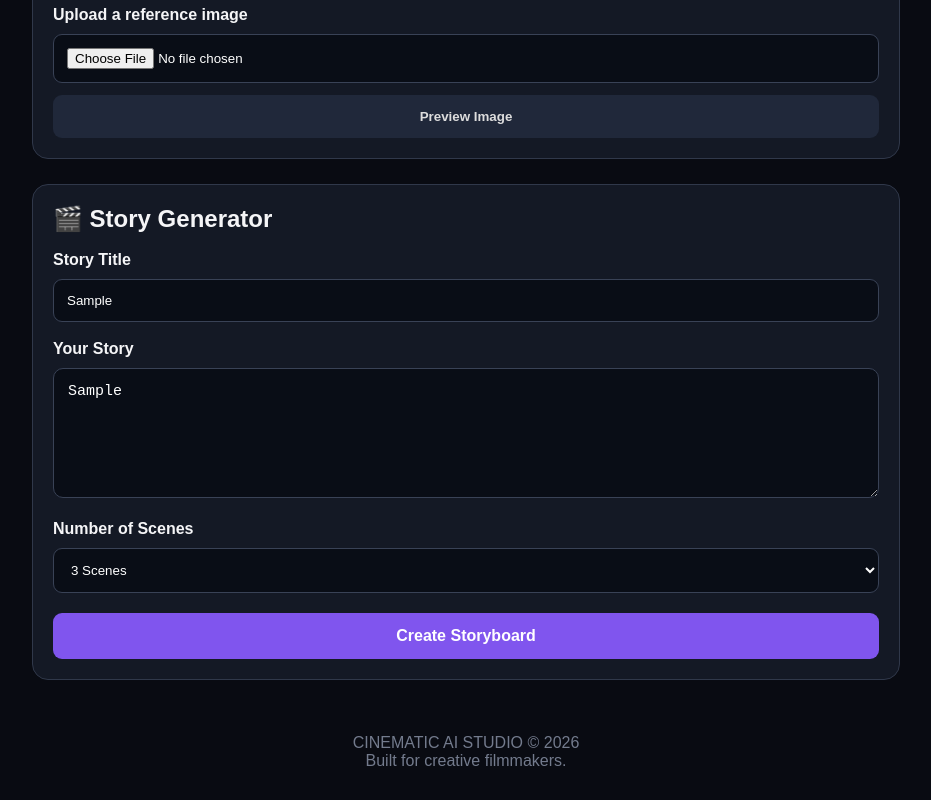
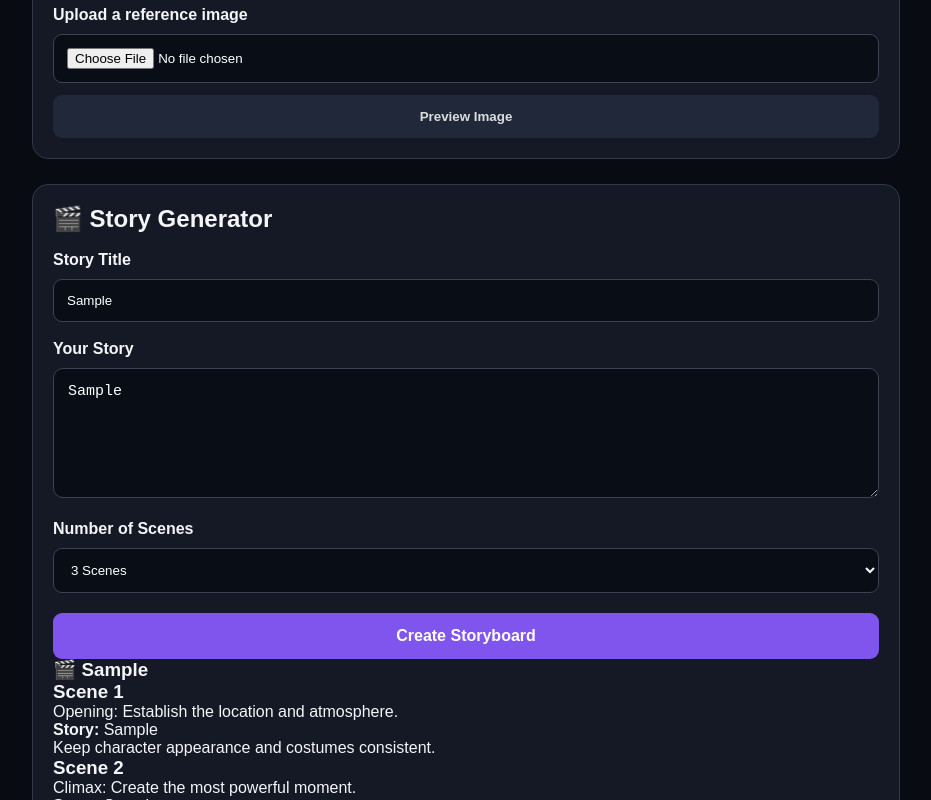
Before and after one commit to emalleshnani-jpg/cinematic-ai-studio, a plain HTML site: page index.html in a window 1280 px wide. Both pictures are taken after typing "Sample", "Sample" into the empty fields and a click on the button "Create Storyboard". Shown: the part 922-1722 px from the top of the page, without its empty margins (174-1105 px from the left). Drawn offline with Linux system fonts and the light colour scheme.

Commit message:
Update index.html

```diff
--- a/index.html
+++ b/index.html
@@ -182,6 +182,42 @@ function previewImage(){
   img.style.borderRadius="12px";
   preview.appendChild(img);
 }
+  function buildStory(){
+  const title=document.getElementById("storyTitle").value.trim();
+  const story=document.getElementById("storyInput").value.trim();
+  const count=Number(document.getElementById("sceneCount").value);
+  const output=document.getElementById("storyOutput");
+
+  if(!story){
+    output.textContent="Please enter your story first.";
+    return;
+  }
+
+  const scenes=[
+    "Opening: Establish the location and atmosphere.",
+    "Introduction: Introduce the main character.",
+    "Conflict: Show the problem or enemy.",
+    "Action: Show the main action sequence.",
+    "Climax: Create the most powerful moment.",
+    "Aftermath: Show the result of the action.",
+    "Resolution: Resolve the conflict.",
+    "Ending: Finish with a cinematic closing shot."
+  ];
+
+  let html="<h3>🎬 "+(title || "My Story")+"</h3>";
+
+  for(let i=0;i<count;i++){
+    const index=Math.round(i*7/(count-1));
+    html+="<div class='scene-card'>";
+    html+="<h3>Scene "+(i+1)+"</h3>";
+    html+="<p>"+scenes[index]+"</p>";
+    html+="<p><b>Story:</b> "+story.replace(/</g,"&lt;")+"</p>";
+    html+="<p>Keep character appearance and costumes consistent.</p>";
+    html+="</div>";
+  }
+
+  output.innerHTML=html;
+}
 </script>
 
 </body>
```
